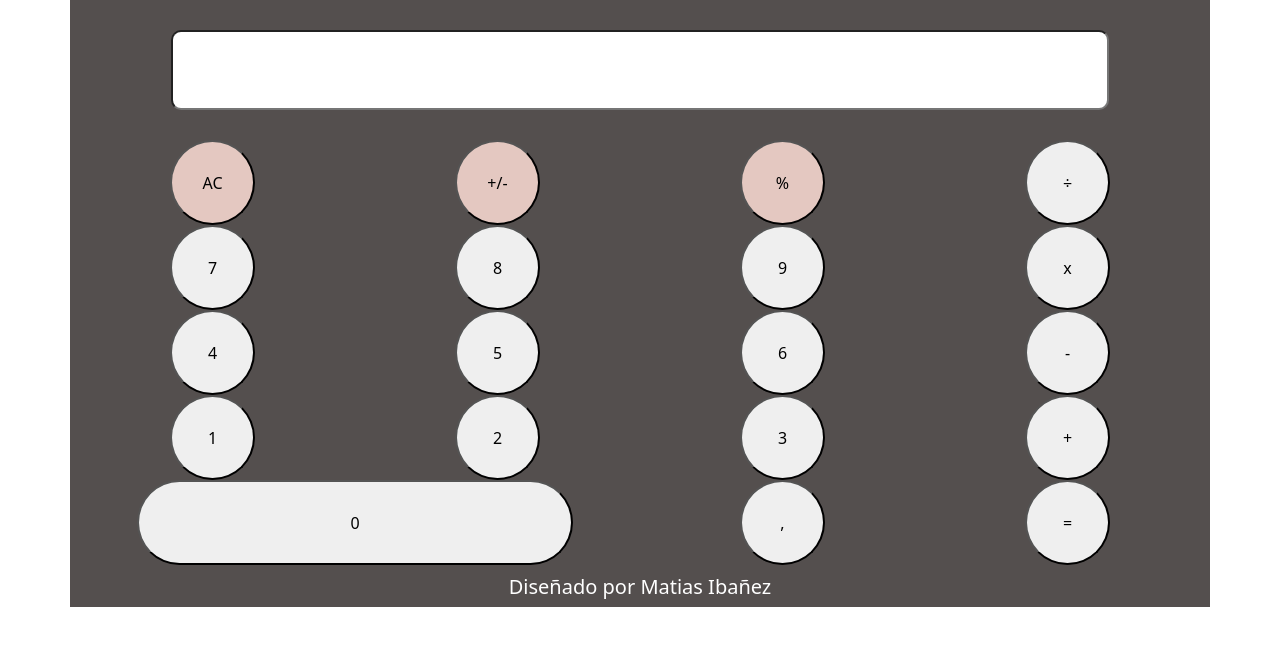
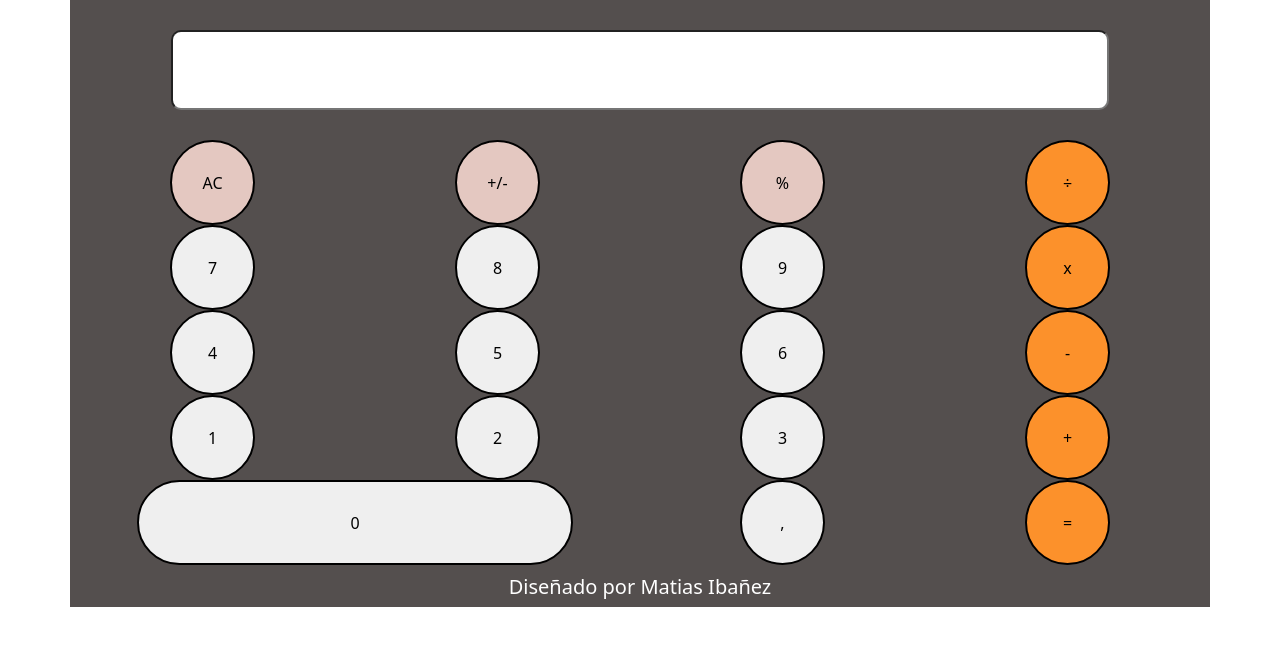
Before and after one commit to MatiasIb/calculadora, a plain HTML site: page index.html in a window 1280 px wide. Drawn offline with nearby package versions, Linux system fonts and the light colour scheme.

Commit message:
calculadorav2

```diff
--- a/css/index.css
+++ b/css/index.css
@@ -8,10 +8,16 @@
 
 .col-3, .col-6 {
     text-align: center;
+
+}
+
+.col-3 button {
+    border: 2px solid black;
 }
 
 .col-6 button {
     width: 80%;
+    border: 2px solid black;
 }
 .col-12{
     text-align: center;
@@ -36,3 +42,7 @@ button {
     margin-top: 10px;
     color: white;
 }
+
+#dividir, #multiplicar, #restar, #sumar, #igual {
+    background-color: #FC912B;
+}
```
